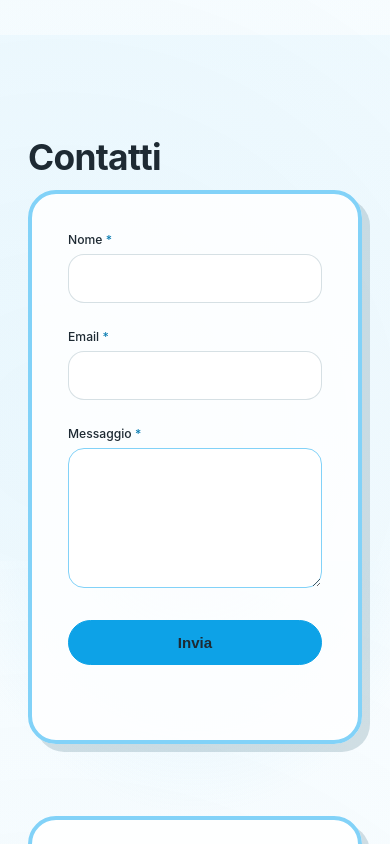
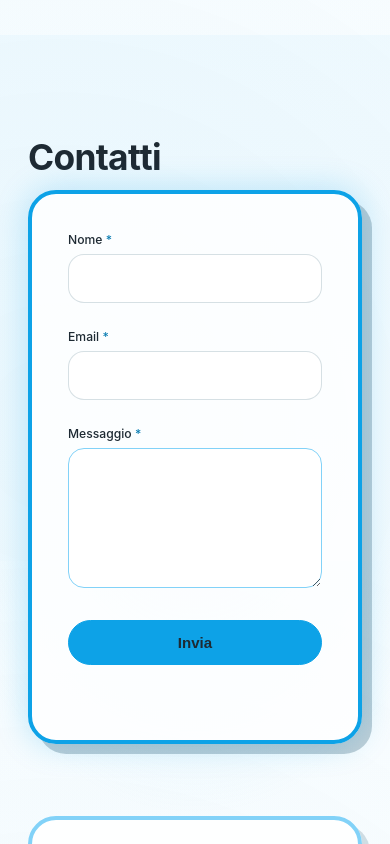
Before and after one commit to Dut17/Sito-Web, a website built with Vite: page index.html in a window 390 px wide. In both pictures the pointer is over the element 195 px from the left and 3281 px from the top of the page. Shown: the part 2815-3659 px from the top of the page. Built offline with nearby package versions, Linux system fonts and the light colour scheme.

Commit message:
style: aggiunge hover animato a form e pannello info contatti

```diff
--- a/src/styles/contact.css
+++ b/src/styles/contact.css
@@ -27,6 +27,14 @@
   background: var(--color-bg-card);
   box-shadow: 14px 14px 0 rgba(var(--color-shadow-rgb), 0.18);
   padding: var(--space-6);
+  transition: transform var(--transition-slow), border-color var(--transition-slow), box-shadow var(--transition-slow);
+}
+
+.contact__form:hover,
+.contact__info:hover {
+  border-color: var(--color-accent);
+  box-shadow: 18px 18px 0 rgba(var(--color-shadow-rgb), 0.28), var(--shadow-glow);
+  transform: scale(1.01) translateY(-4px);
 }
 
 .contact__form {
@@ -223,4 +231,10 @@
   .contact__info {
     box-shadow: 8px 8px 0 rgba(var(--color-shadow-rgb), 0.16);
   }
+
+  .contact__form:hover,
+  .contact__info:hover {
+    box-shadow: 10px 10px 0 rgba(var(--color-shadow-rgb), 0.24), var(--shadow-glow);
+    transform: scale(1.005) translateY(-2px);
+  }
 }
```
